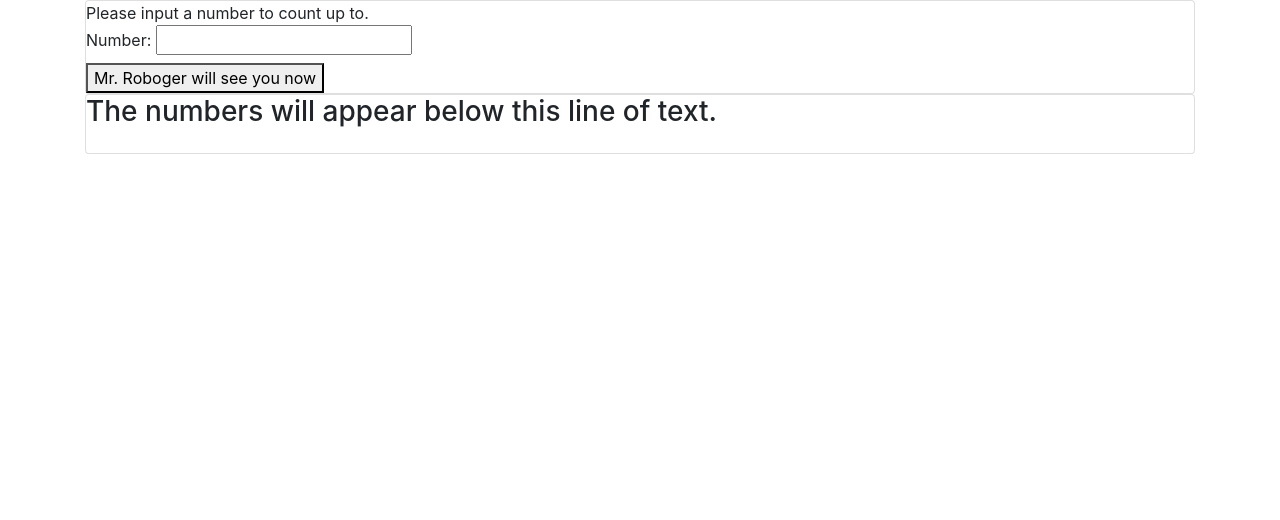
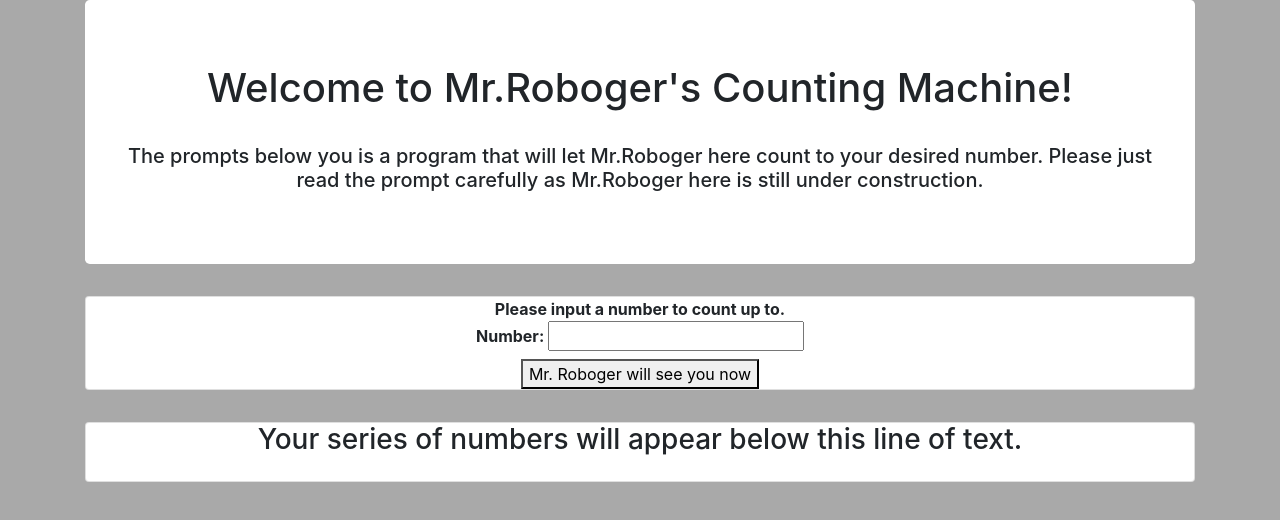
Before and after one commit to WiiliamMentzer/Mr.Roboger-Numbers, a plain HTML site: page index.html in a window 1280 px wide. Drawn offline with Linux system fonts and the light colour scheme.

Commit message:
added full website functionality, updated README.md to include final tests for processing and reworked CSS -fin

```diff
--- a/css/styles.css
+++ b/css/styles.css
@@ -1,4 +1,19 @@
 body {
   font-weight: bolder;
-  margin: 3rem;
+  background-color: darkgray;
 }
+
+.jumbotron {
+  text-align: center;
+  background-color: white;
+}
+
+.jumbotron h1 {
+  margin-bottom: 2rem;
+}
+
+.card {
+  margin-top: 2rem;
+  margin-bottom: 2rem;
+  text-align: center;
+}
--- a/index.html
+++ b/index.html
@@ -1,12 +1,18 @@
 <!DOCTYPE html>
 <html lang="en-US">
   <head>
+    <link rel="stylesheet" href="css/bootstrap.css" type="text/css">
     <link rel="stylesheet" href="css/styles.css" type="text/css">
-    <link rel="stylesheet" href="css/bootstrap.css" type="text/css">
     <script src="js/scripts.js"></script>
     <title> Mr. Roboger's Wild Ride </title>
   </head>
   <body>
+    <div class="container">
+      <div class="jumbotron">
+      <h1>Welcome to Mr.Roboger's Counting Machine!</h1>
+      <h5>The prompts below you is a program that will let Mr.Roboger here count to your desired number. Please just read the prompt carefully as Mr.Roboger here is still under construction.</h5>
+      </div>
+    </div>
     <div class="container">
       <div class="card">
         <form id="RobogerInput"> Please input a number to count up to. <br>
@@ -19,8 +25,8 @@
     </div>
     <div class="container">
       <div class="card">
-    <h3>The numbers will appear below this line of text.</h3>
-    <p id="ArrayDisplay"></p>
+      <h3>Your series of numbers will appear below this line of text.</h3>
+      <p class id="ArrayDisplay"></p>
       </div>
     </div>
   </body>
```
Also changed, not shown: js/scripts.js (+0 -7 lines), 1 other file. Lines whose indentation alone changed are shown as unchanged.
